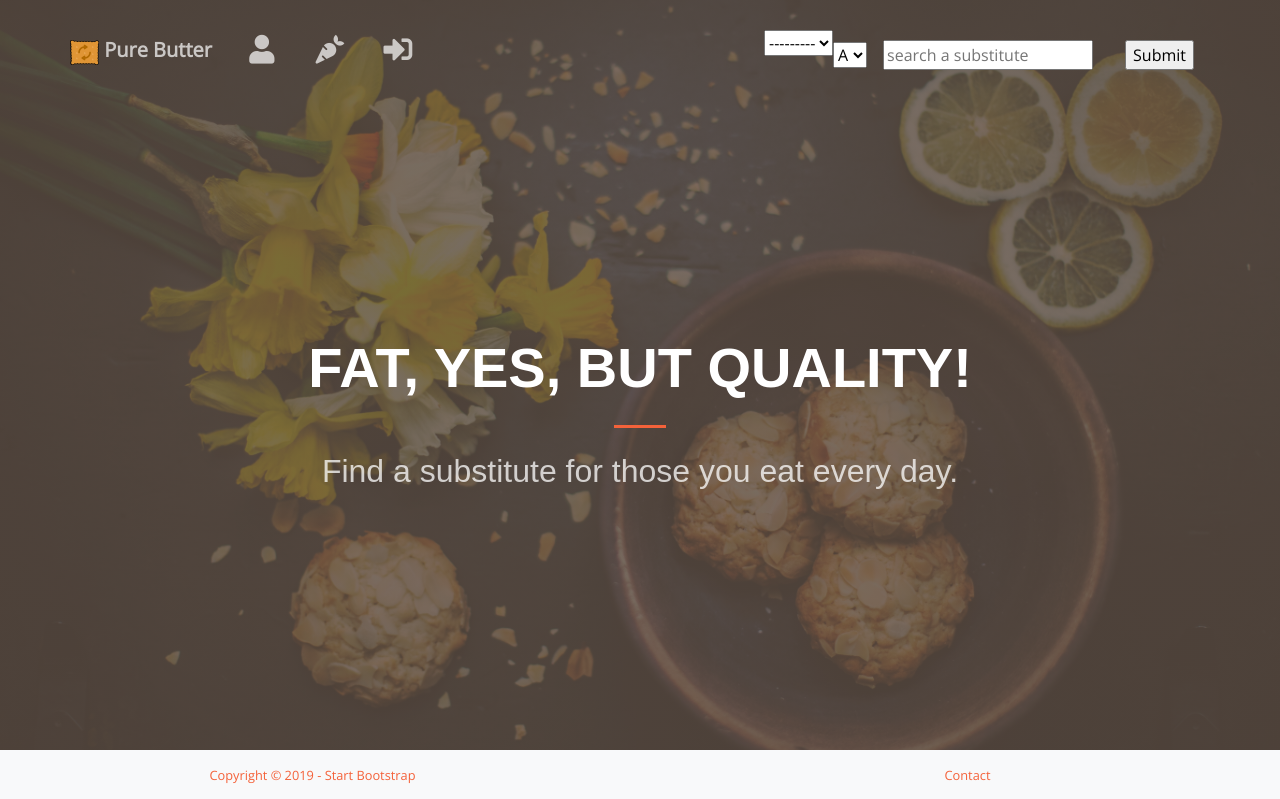
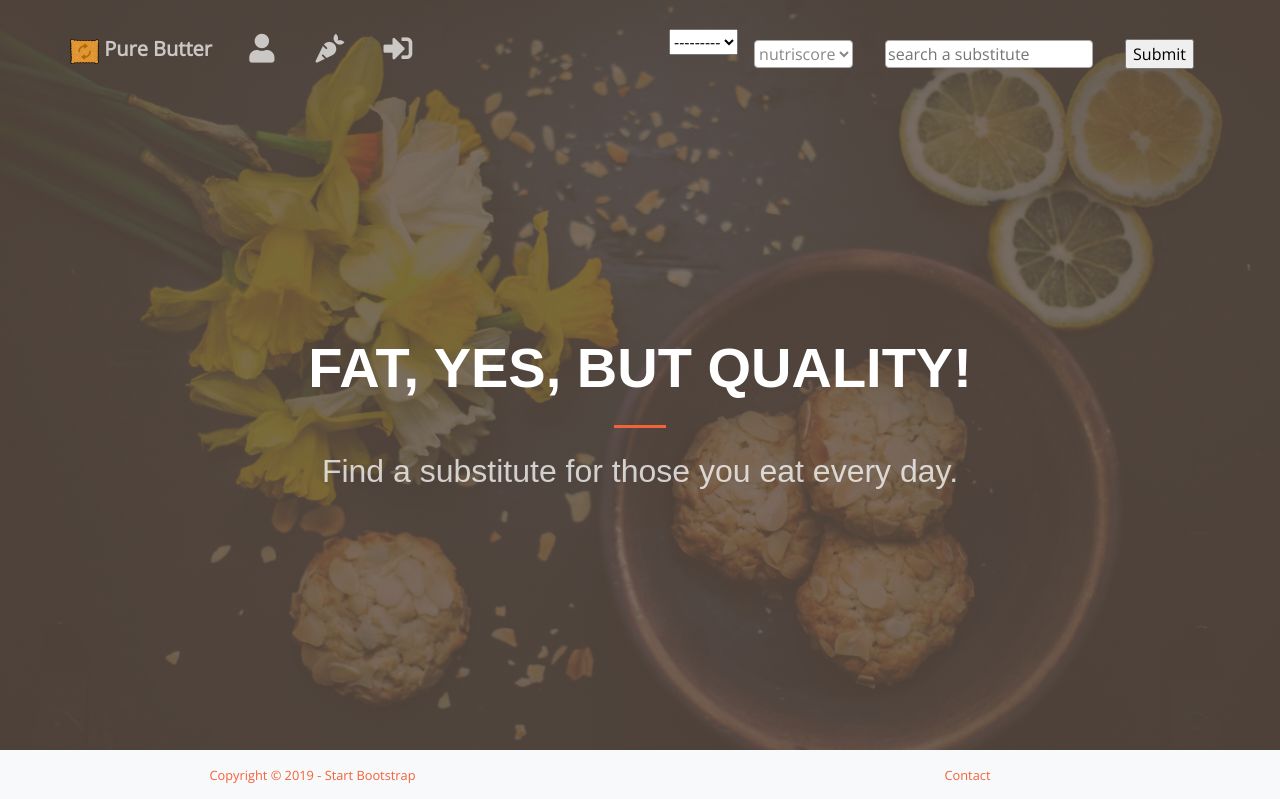
Before and after one commit to sandrinesuire/project_10, a Django app: template substitute/templates/substitute/search.html in a window 1280 px wide. Shown: the top 799 px of the page. Run offline with Django 3.2, Linux system fonts and the light colour scheme; the template is opened without the code that fills it: values that come from a table or form of the project are taken from there, others are empty; some libraries are stand-ins or nearby versions; some web fonts are replaced.

Commit message:
feat(css) css perfect

```diff
--- a/substitute/forms.py
+++ b/substitute/forms.py
@@ -25,6 +25,7 @@ class LoginForm(forms.Form):
 
 
 NUTRI_CHOICES = (
+    (None, "nutriscore"),
     ("a", "A"),
     ("b", "B"),
     ("c", "C"),
@@ -56,7 +57,7 @@ class SearchForm(forms.Form):
         widget=forms.Select(
             attrs={
                 'placeholder': _('Nutriscore'),
-                'style': 'width:100%', 'class': 'form-group mt-4', 'onchange': 'search_form.submit();'
+                'class': 'form-group mt-4 combo', 'onchange': 'search_form.submit();'
             }
         )
     )
@@ -64,7 +65,7 @@ class SearchForm(forms.Form):
         label="",
         max_length=100,
         required=False,
-        widget=forms.TextInput(attrs={'class': 'mt-4', 'placeholder': _('search a substitute'),
+        widget=forms.TextInput(attrs={'class': 'mt-4 combo', 'placeholder': _('search a substitute'),
                                       'title': _("search a substitute")})
     )
 
--- a/substitute/static/substitute/css/substitute.css
+++ b/substitute/static/substitute/css/substitute.css
@@ -102,3 +102,23 @@ footer {
     margin-bottom: 0px;
     z-index: 4;
 }
+
+.combo {
+    color: #888;
+    line-height: 28px;
+    font-family: "Open Sans", sans-serif;
+    text-transform: none;
+    margin-top: 1.5rem !important;
+    margin: 0 1em 0 1em;
+    box-sizing: border-box;
+    cursor: pointer;
+    display: block;
+    height: 28px;
+    user-select: none;
+    -webkit-user-select: none;
+    border-bottom-left-radius: 0;
+    border-bottom-right-radius: 0;
+    background-color: #fff;
+    border: 1px solid #aaa;
+    border-radius: 4px;
+}
--- a/substitute/templates/substitute/detail.html
+++ b/substitute/templates/substitute/detail.html
@@ -93,7 +93,7 @@
             <input type="hidden" name="user_id" value="{{ user.id }}"/>
             <input type="hidden" name="article_id" value="{{ searched_article.id }}"/>
             <input type="hidden" name="searching_s" value="a"/>
-            <button type="submit" class="fas fa-2x fa-save text-primary mb-4">{% trans ' Save' %}</button>
+            <button type="submit" class="fas fa-2x fa-save text-primary mb-6">{% trans ' Save' %}</button>
         </form>
 
     {% else %}
```
